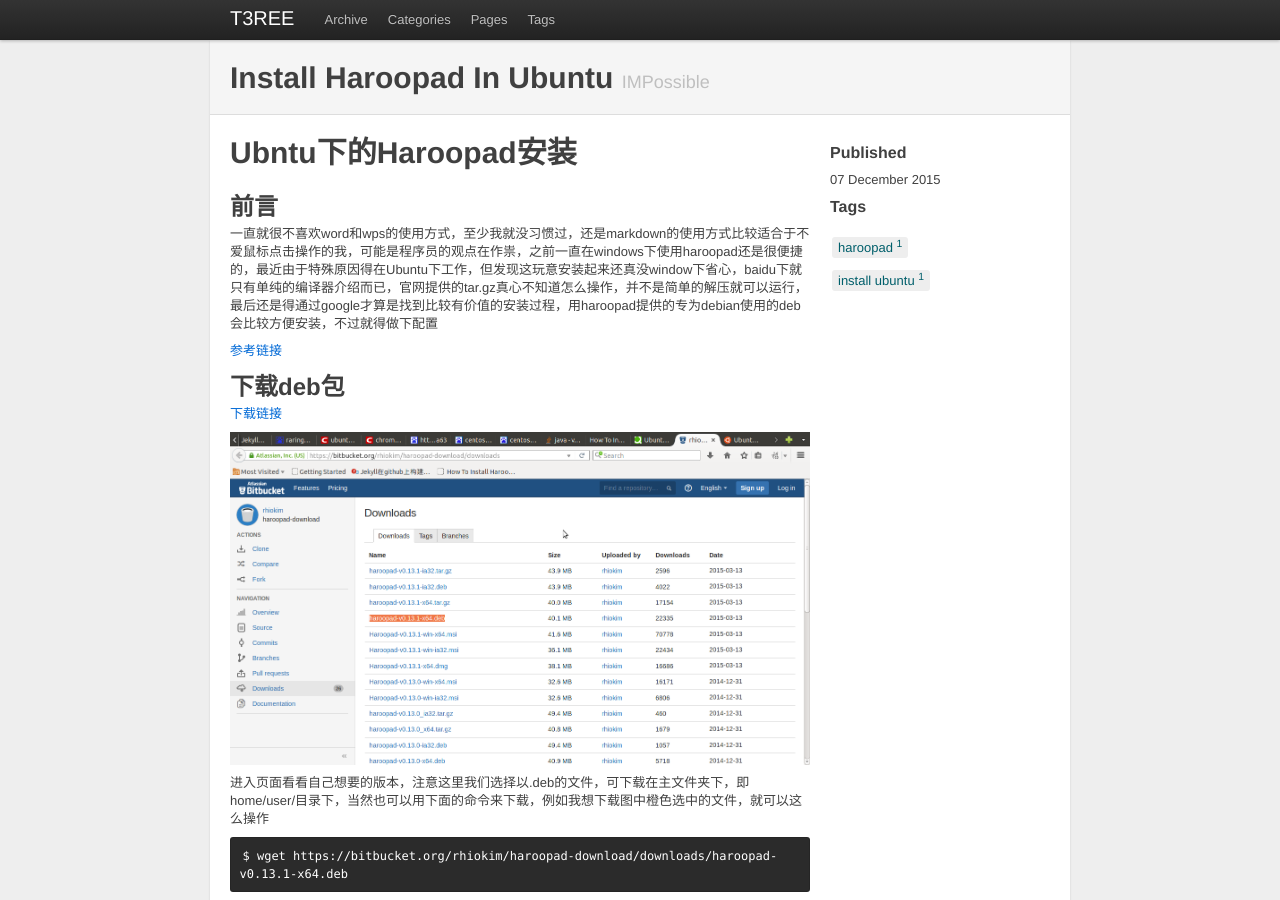
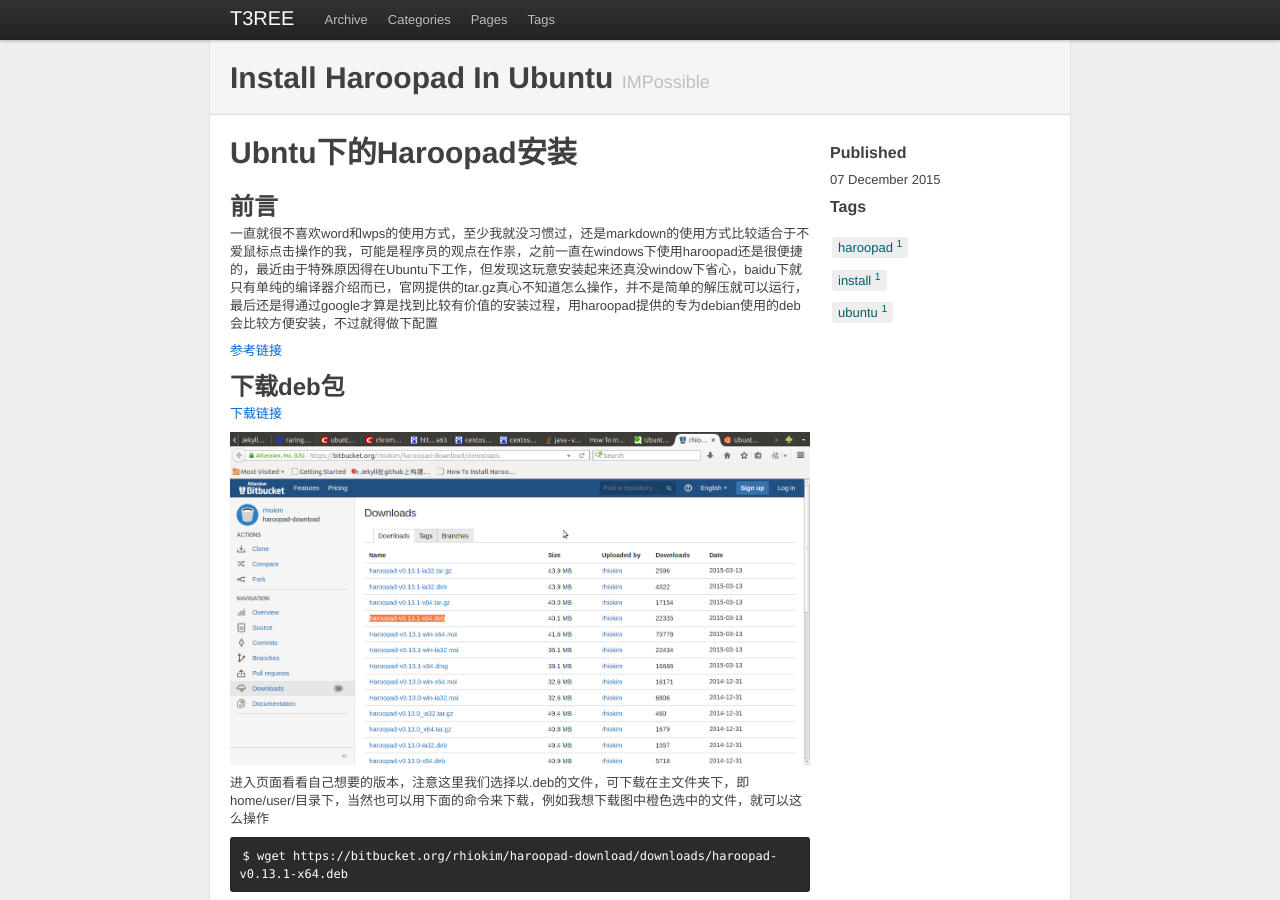
Before and after one commit to t3reezhou/t3reezhou.github.io, a Jekyll site: the page built from _posts/2015-12-07-install-haroopad-in-ubuntu.md, in a window 1280 px wide and 900 px high. Built offline with Jekyll 4.4.1, drawn with Linux system fonts in a browser that asks for light colours; comment, search, counter and statistics services are not loaded.

Commit message:
modifed tags

```diff
--- a/_posts/2015-12-07-install-haroopad-in-ubuntu.md
+++ b/_posts/2015-12-07-install-haroopad-in-ubuntu.md
@@ -3,7 +3,7 @@
 title: "Install Haroopad In Ubuntu"
 description: "how to install haroopad in ubuntu"
 category: lesson
-tags: [haroopad,install ubuntu]
+tags: [haroopad,install,ubuntu]
 ---
 {% include JB/setup %}
 
```
